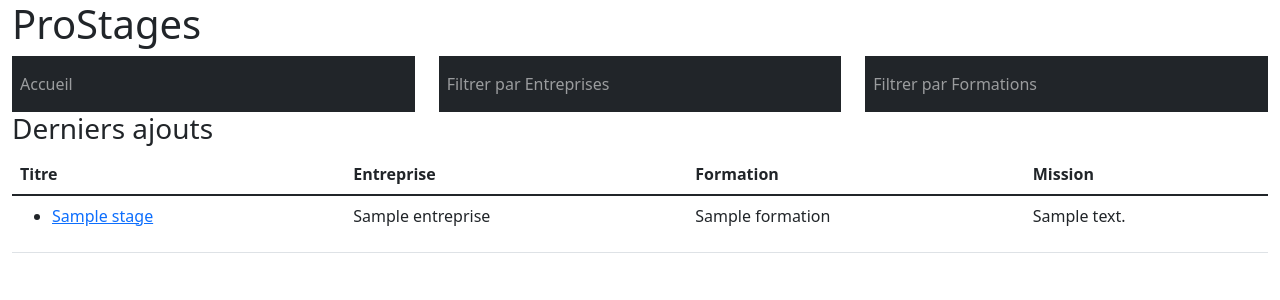
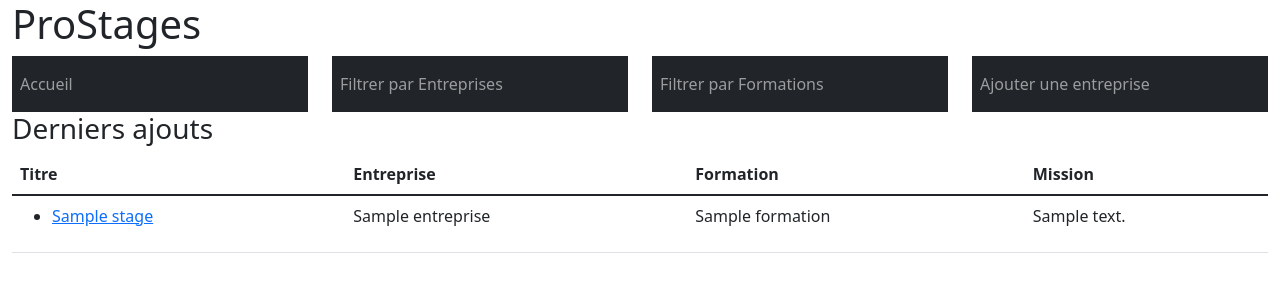
Before and after one commit to ByLyZ/prosages, a Symfony app: template templates/accueil/index.html.twig in a window 1280 px wide. Shown: the top 300 px of the page. Run offline with Twig, Linux system fonts and the light colour scheme; the template is opened without the code that fills it: most values are stand-ins (such as "Sample title", 1, 10 or a date in 2020); some libraries are stand-ins or nearby versions.

Commit message:
Préparation de la page qui affichera le formulaire

```diff
--- a/templates/base.html.twig
+++ b/templates/base.html.twig
@@ -36,7 +36,7 @@
         {% endblock %}
         {% block menu %}
         <div class="row">
-            <div class="col-md-4">
+            <div class="col-md-3">
                 <nav class="navbar navbar-expand-lg navbar-light bg-light navbar-dark bg-dark">
                     <div class="collapse navbar-collapse" id="bs-example-navbar-collapse-1">
                         <ul class="navbar-nav">
@@ -47,7 +47,7 @@
                     </div>
                 </nav>
             </div>
-            <div class="col-md-4">
+            <div class="col-md-3">
                 <nav class="navbar navbar-expand-lg navbar-light bg-light navbar-dark bg-dark">
                     <div class="collapse navbar-collapse" id="bs-example-navbar-collapse-1">
                         <ul class="navbar-nav">
@@ -58,12 +58,23 @@
                     </div>
                 </nav>
             </div>
-            <div class="col-md-4">
+            <div class="col-md-3">
                 <nav class="navbar navbar-expand-lg navbar-light bg-light navbar-dark bg-dark">
                     <div class="collapse navbar-collapse" id="bs-example-navbar-collapse-1">
                         <ul class="navbar-nav">
                             <li class="nav-item active">
                                  <a class="nav-link" href="{{path('formations')}}">Filtrer par Formations</span></a>
+                            </li>
+                        </ul>
+                    </div>
+                </nav>
+            </div>
+            <div class="col-md-3">
+                <nav class="navbar navbar-expand-lg navbar-light bg-light navbar-dark bg-dark">
+                    <div class="collapse navbar-collapse" id="bs-example-navbar-collapse-1">
+                        <ul class="navbar-nav">
+                            <li class="nav-item active">
+                                 <a class="nav-link" href="{{path('entreprises_ajouter')}}">Ajouter une entreprise</span></a>
                             </li>
                         </ul>
                     </div>
```
Also changed, not shown: src/Controller/EntreprisesController.php (+8 -0 lines), templates/entreprises/entrepriseAjouter.html.twig (added, +9 -0 lines).
